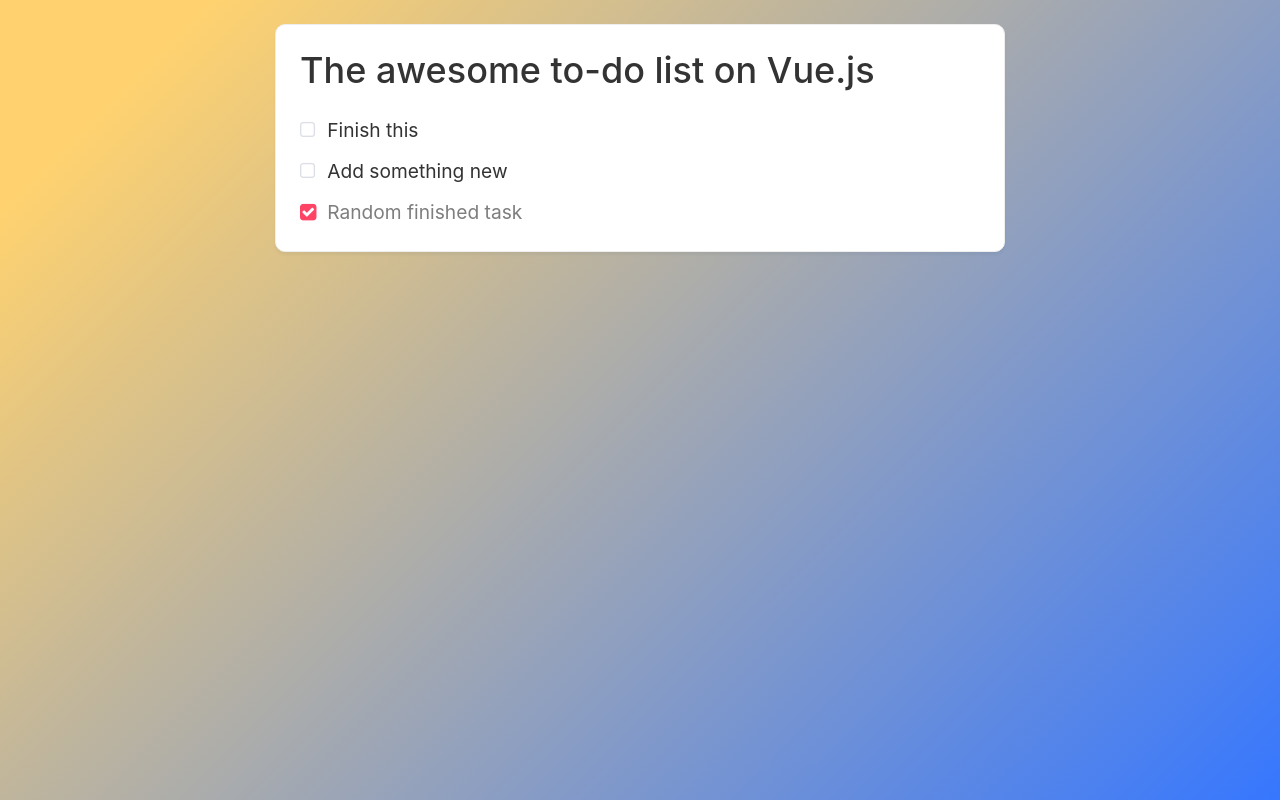
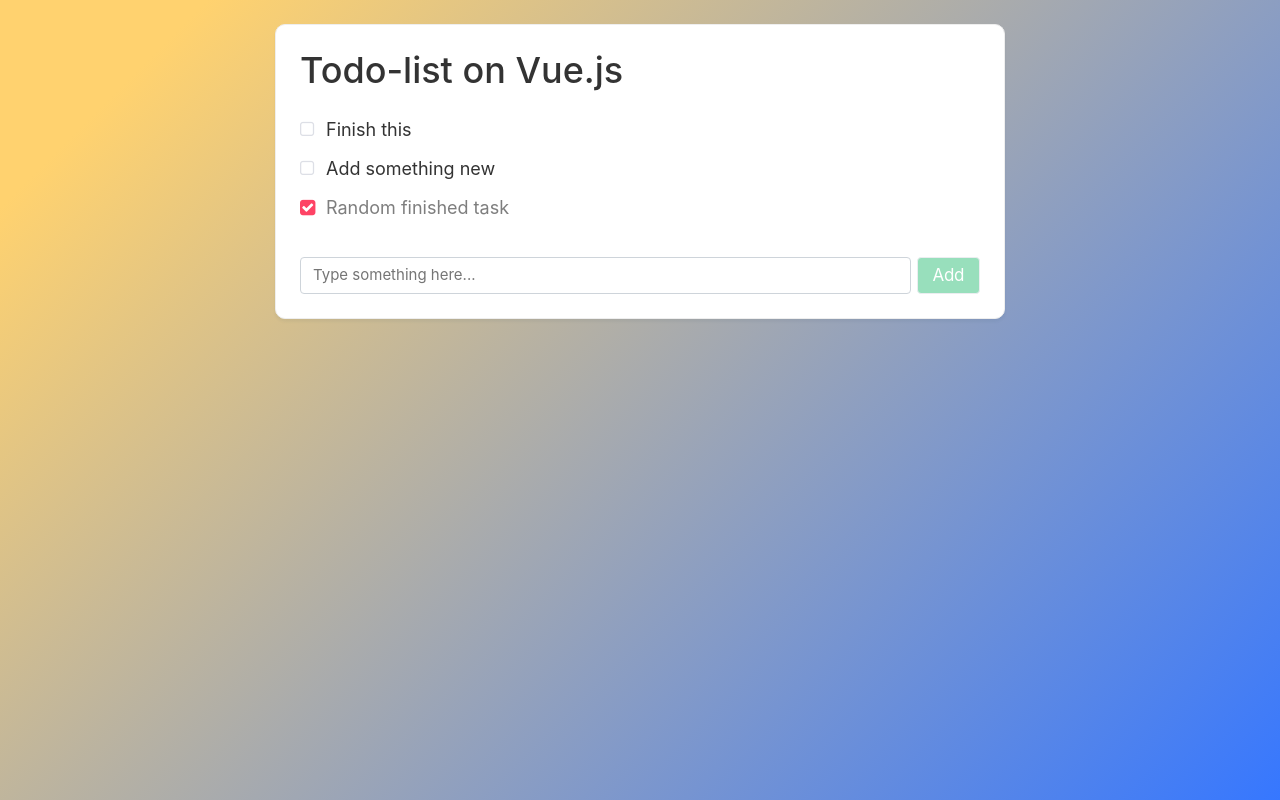
Before and after one commit to keztheslayer/vue-todo, a Vue app: page / in a window 1280 px wide. Built offline with nearby package versions, Linux system fonts and the light colour scheme.

Commit message:
ability to add new items to list

```diff
--- a/src/App.vue
+++ b/src/App.vue
@@ -1,15 +1,19 @@
 <template>
   <div class="container">
       <div class="row">
-          <div class="col-8 mx-auto">
+          <div class="col-lg-8 col-12 mx-auto">
             <div class="todo">
-              <h1 class="todo__title">The awesome to-do list on Vue.js</h1>
+              <h1 class="todo__title">Todo-list on Vue.js</h1>
               <list-item v-for="(item, index) in list" :key="index" :isChecked="item.isChecked">
                 <label>
                   <input class="todo__checkbox" type="checkbox" v-model="item.isChecked">
                   <span class="todo__list-item">{{ item.text }}</span>
                 </label>
               </list-item>
+              <form class="todo__add" @submit.prevent="add">
+                <input v-model="newItem" type="text" class="todo__add-input" placeholder="Type something here..." required>
+                <input type="submit" class="todo__add-btn" value="Add" :disabled="!newItem.length">
+              </form>
             </div>
           </div>
       </div>
@@ -37,7 +41,8 @@
           text: 'Random finished task',
           isChecked: true
         }
-      ]
+      ],
+      newItem: ''
     }
   },
   computed: {
@@ -57,6 +62,18 @@
     }
   },
   methods: {
+    add () {
+      let item = this.newItem
+
+      if (item) {
+        this.list.push({
+          text: item,
+          isChecked: false
+        })
+      }
+
+      this.newItem = ''
+    },
     remove (i) {
       this.list.splice(i, 1)
     }
@@ -81,6 +98,77 @@
       font-size: 36px;
       color: #333;
       margin-bottom: 24px;
+
+      @media (max-width: 768px){
+        font-size: 26px;
+      }
+    }
+
+    &__add {
+      width: 100%;
+      display: flex;
+      margin-top: 36px;
+
+      @media (max-width: 768px){
+        flex-direction: column;
+      }
+    }
+
+    &__add-input {
+      display: block;
+      flex-grow: 1;
+      padding: 6px 12px;
+      margin-right: 6px;
+      font-size: 15px;
+      line-height: 1.5;
+      color: #333;
+      background-color: #fff;
+      background-clip: padding-box;
+      border: 1px solid #ced4da;
+      border-radius: 4px;
+      transition: border-color .15s ease-in-out,box-shadow .15s ease-in-out;
+
+      &:focus {
+        outline: none;
+      }
+    }
+
+    &__add-btn {
+      font-size: 17px;
+      line-height: 1.52947;
+      font-weight: 400;
+      letter-spacing: -.021em;
+      font-family: "SF Pro Text","Myriad Set Pro",system-ui,-apple-system,BlinkMacSystemFont,"Segoe UI","SF Pro Icons","Apple Legacy Icons","Helvetica Neue","Helvetica","Arial",sans-serif;
+      background: linear-gradient(#42a1ec, #0070c9);
+      border-color: #ced4da;
+      border-width: 1px;
+      border-style: solid;
+      border-radius: 4px;
+      color: #fff;
+      cursor: pointer;
+      display: block;
+      min-width: 30px;
+      padding-left: 15px;
+      padding-right: 15px;
+      padding-top: 3px;
+      padding-bottom: 4px;
+      text-align: center;
+      white-space: nowrap;
+
+      &:active, &:focus {
+        background: linear-gradient(#3d94d9, #0067b9);
+        border-color: #006dbc;
+        outline: none;
+      }
+
+      &:disabled {
+        background: #00b05a;
+        opacity: 0.4;
+      }
+
+      @media (max-width: 768px){
+        margin-top: 12px;
+      }
     }
   }
   @import "https://maxcdn.bootstrapcdn.com/font-awesome/4.6.3/css/font-awesome.min.css";
--- a/src/components/ListItem.vue
+++ b/src/components/ListItem.vue
@@ -21,7 +21,7 @@
   cursor: pointer;
   color: #333;
   display: block;
-  font-size: 1.2em;
+  font-size: 18px;
   margin: 0;
 }
 .todo__checkbox + .todo__list-item:hover:before {
```
